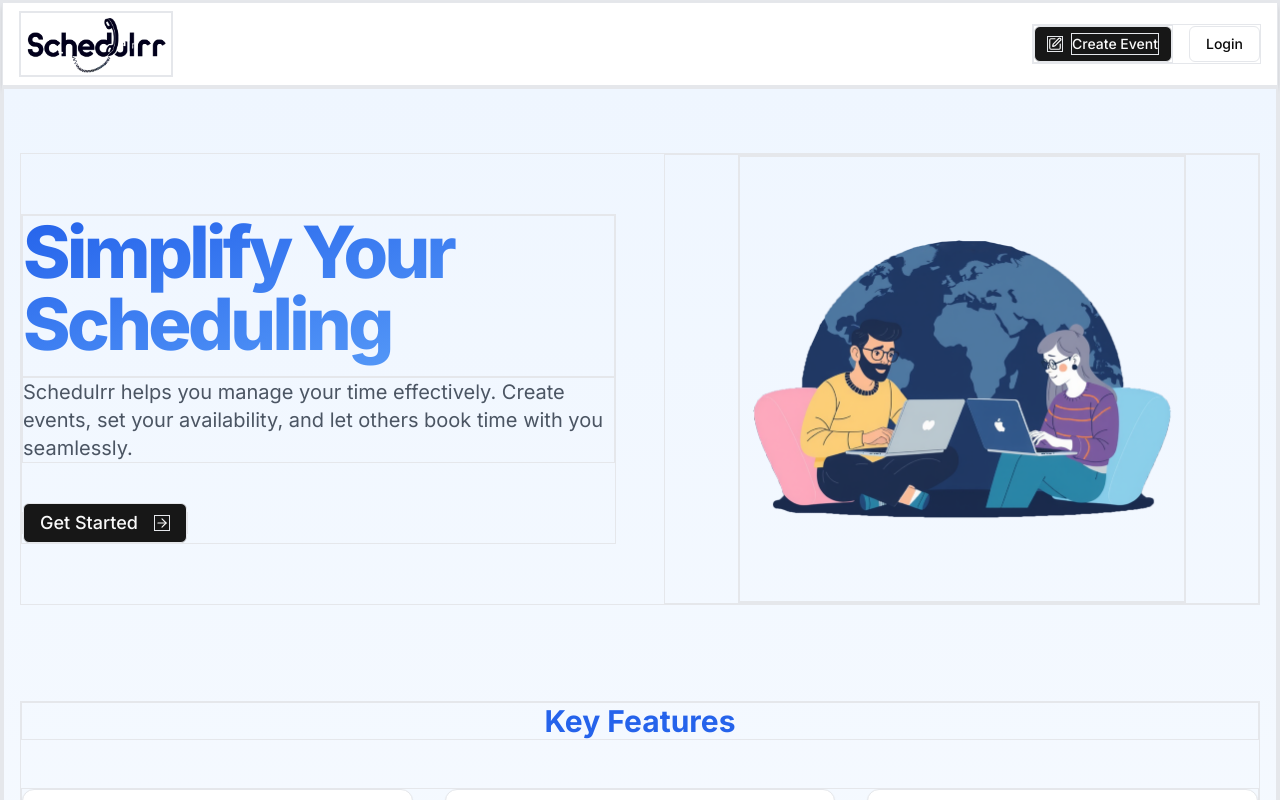
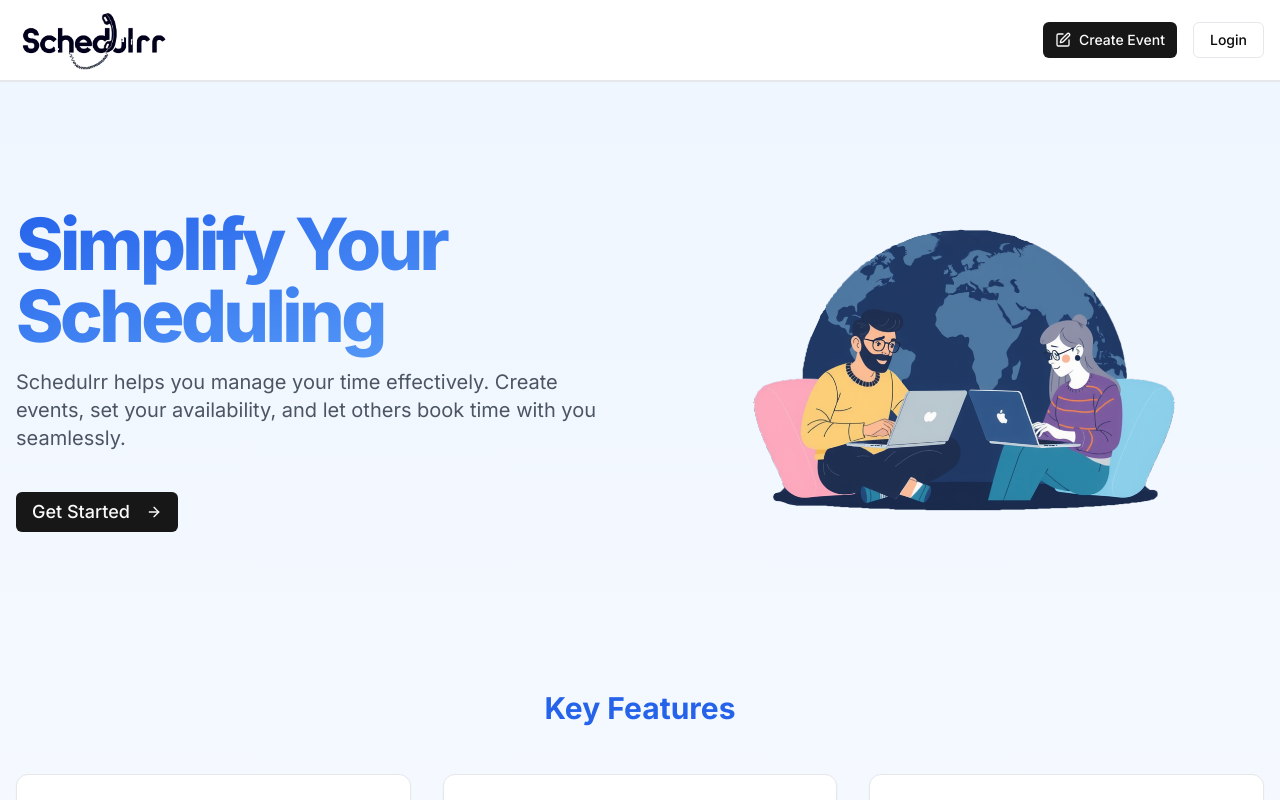
Before and after one commit to shashikanth0804/demo, a Next.js app: page / in a window 1280 px wide. Shown: the top 800 px of the page. Built offline with nearby package versions, Linux system fonts and the light colour scheme; no server answers.

Commit message:
Updated globals.css

```diff
--- a/app/globals.css
+++ b/app/globals.css
@@ -79,9 +79,6 @@
 }
 
 @layer base {
-  * {
-    @apply border;
-  }
   body {
     @apply bg-background text-foreground;
   }
```
